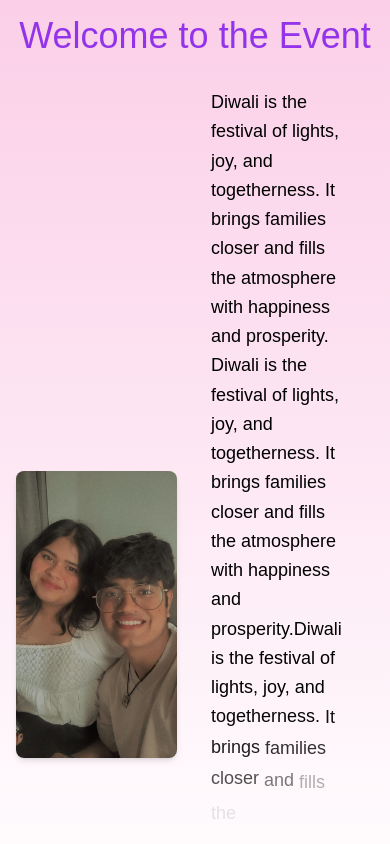
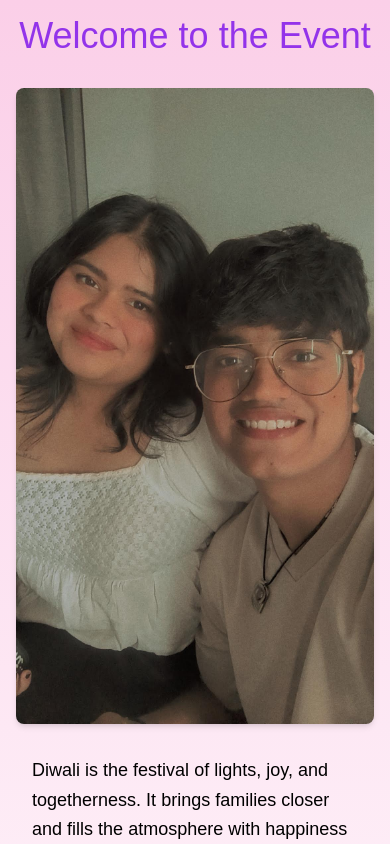
Before and after one commit to kvishal04/bday, a Next.js app: page /event in a window 390 px wide. Shown: the top 844 px of the page. Built offline with nearby package versions, Linux system fonts and the light colour scheme.

Commit message:
new page

```diff
--- a/app/event/page.tsx
+++ b/app/event/page.tsx
@@ -34,12 +34,12 @@ const EventPage: React.FC = () => {
             {content.map((item, index) => (
               <div
                 key={index}
-            className={`flex items-center justify-between gap-4 ${
-              index % 2 !== 0 ? "flex-row-reverse" : ""
+                className={`flex flex-col md:flex-row items-center justify-between gap-4 ${
+                  index % 2 !== 0 ? "md:flex-row-reverse" : ""
                 }`}
               >
                 {/* Image Section */}
-            <div className="w-[45%] h-100%">
+                <div className="w-full md:w-[30%] mb-4 md:mb-0">
                   <img
                     src={item.imgSrc}
                     alt={`Event Image ${index + 1}`}
@@ -47,10 +47,9 @@ const EventPage: React.FC = () => {
                   />
                 </div>
 
-
                 {/* Text Section */}
                 <p
-              className={`w-[50%] text-black text-lg md:text-xl px-4 leading-relaxed ${
+                  className={`w-full md:w-[50%] text-black text-lg md:text-xl px-4 leading-relaxed transition-all duration-1000 ${
                     isVisible ? "fade-in-words" : "opacity-0"
                   }`}
                 >
```
Lines whose indentation alone changed are shown as unchanged.
